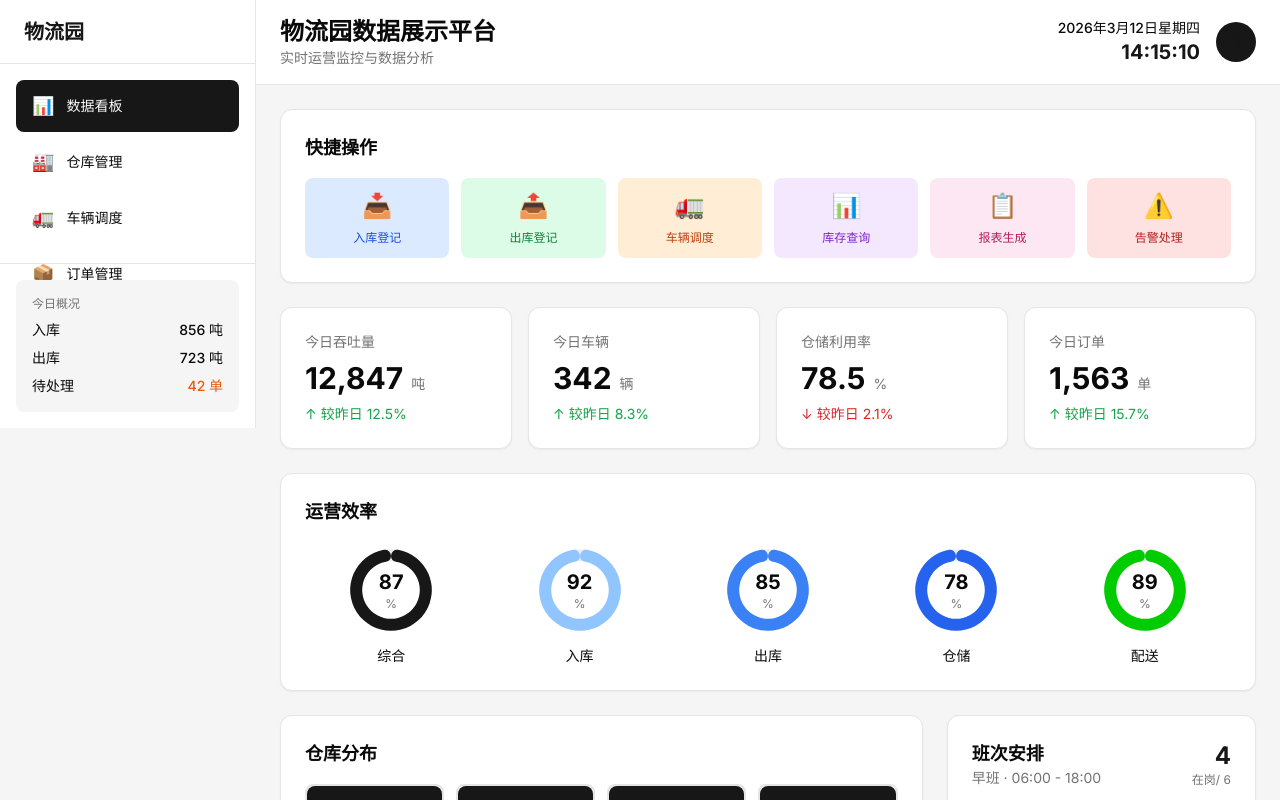
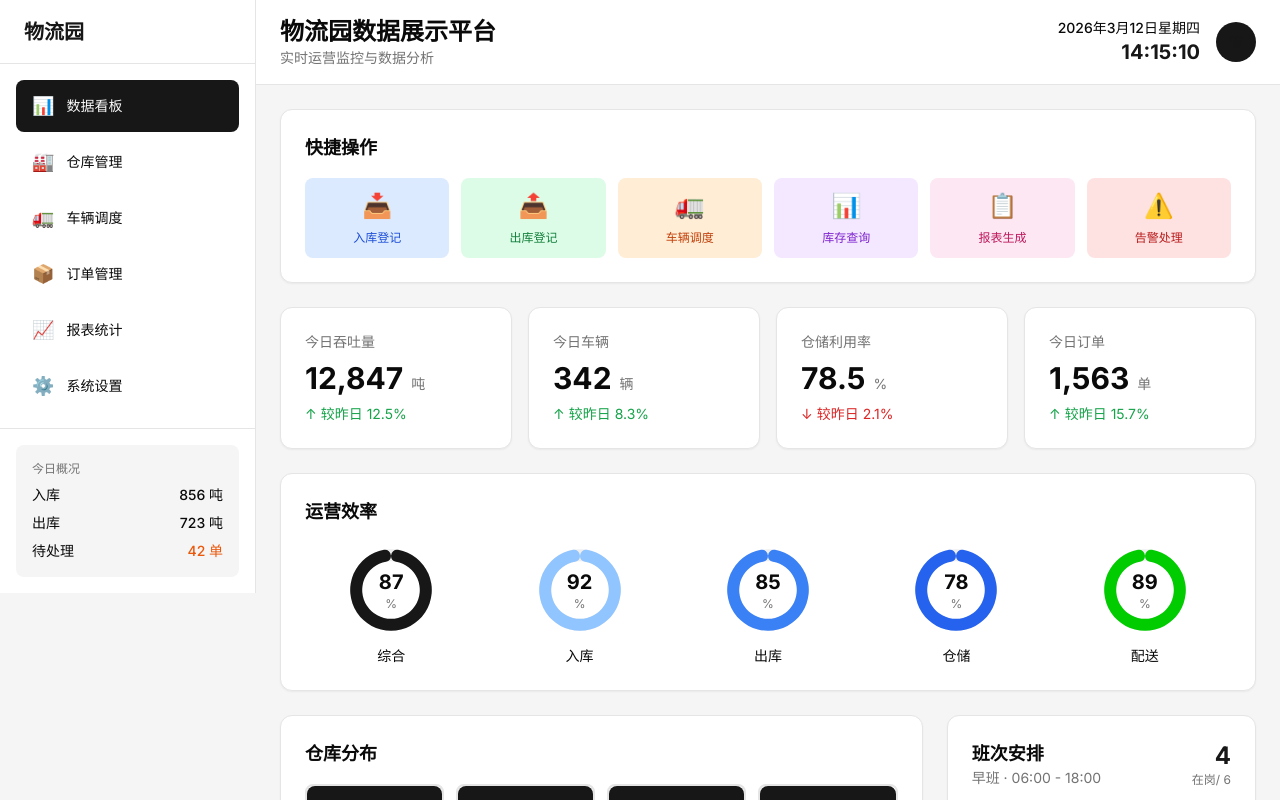
Before and after one commit to yyyxuu/ai-frontend-projects, a React (Vite) app in the folder logistics-park/: page / in a window 1280 px wide. Shown: the top 800 px of the page. Built offline with nearby package versions, Linux system fonts and the light colour scheme.

Commit message:
🎨 style: 修复侧边栏布局遮挡问题

```diff
--- a/logistics-park/src/components/Sidebar.jsx
+++ b/logistics-park/src/components/Sidebar.jsx
@@ -21,14 +21,15 @@ export function Sidebar({ isOpen, activeTab, setActiveTab }) {
         transform transition-transform duration-300 ease-in-out
         lg:translate-x-0 lg:static lg:z-auto
         ${isOpen ? 'translate-x-0' : '-translate-x-full'}
+        flex flex-col
       `}>
         {/* Logo */}
-        <div className="h-16 flex items-center px-6 border-b border-border">
+        <div className="h-16 flex items-center px-6 border-b border-border flex-shrink-0">
           <span className="text-xl font-bold text-primary">物流园</span>
         </div>
 
-        {/* Navigation */}
-        <nav className="p-4 space-y-1">
+        {/* Navigation - scrollable if needed */}
+        <nav className="flex-1 overflow-y-auto p-4 space-y-1">
           {navItems.map((item) => (
             <button
               key={item.id}
@@ -47,8 +48,8 @@ export function Sidebar({ isOpen, activeTab, setActiveTab }) {
           ))}
         </nav>
 
-        {/* Quick stats */}
-        <div className="absolute bottom-0 left-0 right-0 p-4 border-t border-border">
+        {/* Quick stats - static positioning */}
+        <div className="flex-shrink-0 p-4 border-t border-border">
           <div className="bg-secondary rounded-lg p-4">
             <div className="text-xs text-muted-foreground mb-2">今日概况</div>
             <div className="space-y-2">
```
